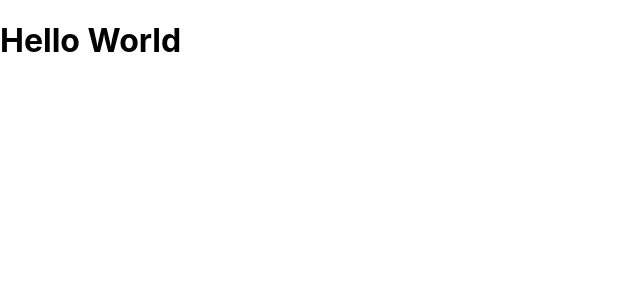
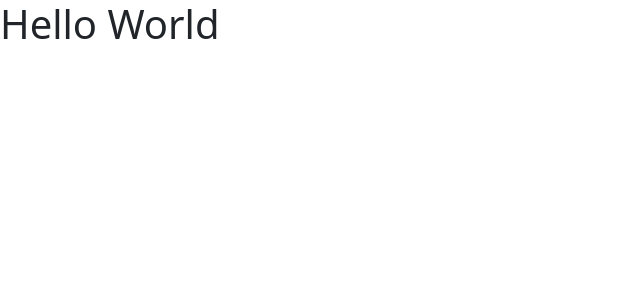
Before and after one commit to fabricioje/e-commerce-web, a Next.js app: page / in a window 1280 px wide. Shown: the top 300 px of the page, without its empty margins (0-640 px from the left). Built offline with nearby package versions, Linux system fonts and the light colour scheme.

Commit message:
Instando o bootstrap

```diff
--- a/package.json
+++ b/package.json
@@ -11,8 +11,10 @@
   "dependencies": {
     "@types/node": "^15.12.4",
     "@types/react": "^17.0.11",
+    "bootstrap": "^5.0.2",
     "next": "11.0.0",
     "react": "17.0.2",
+    "react-bootstrap": "^1.6.1",
     "react-dom": "17.0.2",
     "typescript": "^4.3.4"
   },
--- a/pages/_app.tsx
+++ b/pages/_app.tsx
@@ -1,9 +1,8 @@
 import React from 'react'
 import { AppProps } from 'next/app'
-
 import Head from 'next/head'
-
 import '../styles/globals.css'
+import 'bootstrap/dist/css/bootstrap.min.css'
 
 const MyApp: React.FC<AppProps> = ({ Component, pageProps }) => {
   return (
--- a/styles/globals.css
+++ b/styles/globals.css
@@ -1,16 +1,24 @@
+@import url('https://fonts.googleapis.com/css2?family=Raleway:wght@400&display=swap');
+
+:root {
+    --color-primary: #10163A;
+    --color-secondary: #212744;
+    --color-background: #262C49;
+    --color-gray-light: #7DA1BC;
+    --color-blue-light: #00CFFF;
+    --color-white: #FFFFFF;
+}
+
 html,
 body {
-  padding: 0;
-  margin: 0;
-  font-family: -apple-system, BlinkMacSystemFont, Segoe UI, Roboto, Oxygen,
-    Ubuntu, Cantarell, Fira Sans, Droid Sans, Helvetica Neue, sans-serif;
+    padding: 0;
+    margin: 0;
+    font-family: 'Raleway', sans-serif;
+    background: var(--color-background);
+    color: var(--color-white);
+    overflow-x: hidden;
 }
 
-a {
-  color: inherit;
-  text-decoration: none;
+body, .sticky-footer-wrapper {
+    min-height:100vh;
 }
-
-* {
-  box-sizing: border-box;
-}
```
Also changed, not shown: 2 other files (tests, documents, lock files or other folders).
